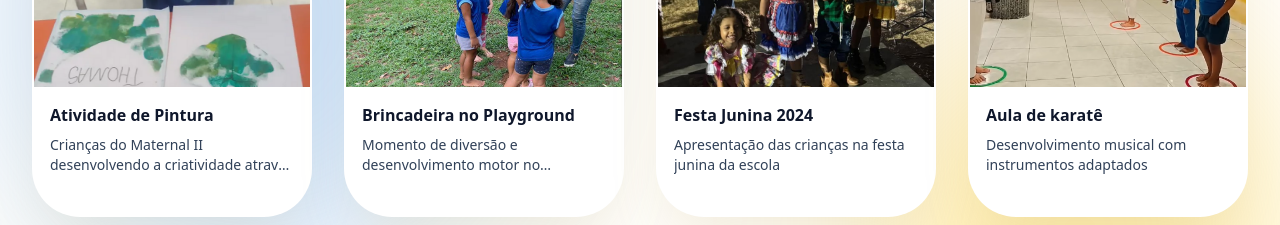
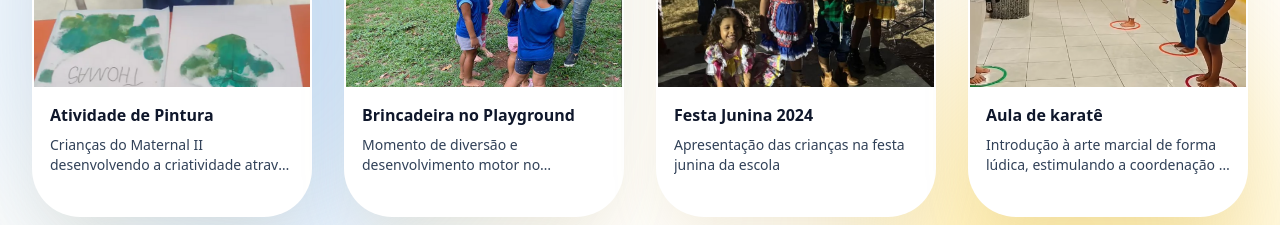
Before and after one commit to wstvns/educandario-jardim-aeroporto, a React (Vite) app: page /galeria in a window 1280 px wide. Shown: the part 820-1045 px from the top of the page. Built offline with nearby package versions, Linux system fonts and the light colour scheme.

Commit message:
chore: atualiza descricao para aulas de karate

```diff
--- a/src/pages/Galeria.jsx
+++ b/src/pages/Galeria.jsx
@@ -61,7 +61,7 @@ const Galeria = () => {
       type: 'image',
       category: 'atividades',
       title: 'Aula de karatê',
-      description: 'Desenvolvimento musical com instrumentos adaptados',
+      description: 'Introdução à arte marcial de forma lúdica, estimulando a coordenação e o respeito ao próximo',
       thumbnail: 'image/karatePlaceHolder.png',
       fullSize: 'image/karatePlaceHolder.png'
     },
```
